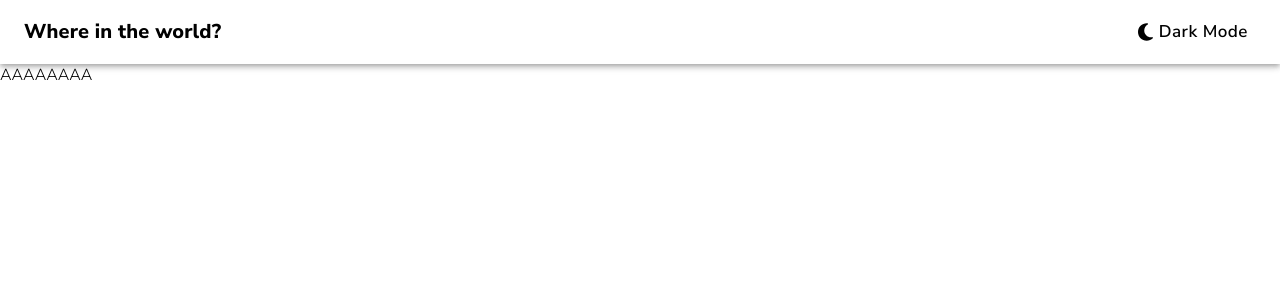
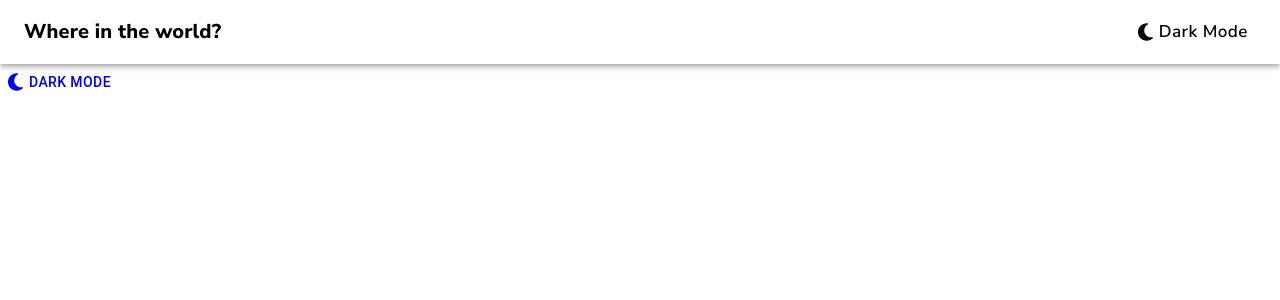
Before and after one commit to yxngalex/countries-presentation-app, a React (Create React App) app: page /details in a window 1280 px wide. Shown: the top 300 px of the page. Built offline with nearby package versions, Linux system fonts and the light colour scheme.

Commit message:
started working on country details component

```diff
--- a/public/index.html
+++ b/public/index.html
@@ -24,7 +24,7 @@
       work correctly both with client-side routing and a non-root public URL.
       Learn how to configure a non-root public URL by running `npm run build`.
     -->
-    <title>React App</title>
+    <title>Countries Presentation App</title>
   </head>
   <body>
     <noscript>You need to enable JavaScript to run this app.</noscript>
--- a/src/components/header/header.component.jsx
+++ b/src/components/header/header.component.jsx
@@ -1,4 +1,4 @@
-import React, {useState} from 'react';
+import React from 'react';
 import {makeStyles} from '@material-ui/core/styles';
 import AppBar from '@material-ui/core/AppBar';
 import Toolbar from '@material-ui/core/Toolbar';
@@ -11,7 +11,7 @@ import * as fontawesome from "@fortawesome/fontawesome-svg-core";
 
 import '../../assets/common.scss';
 
-const useStyles = makeStyles((theme) => ({
+const useStyles = makeStyles(() => ({
     root: {
         flexGrow: 1
     },
--- a/src/pages/countries/countries.component.jsx
+++ b/src/pages/countries/countries.component.jsx
@@ -27,7 +27,7 @@ const Countries = () => {
     }
 
     const filterByRegion = (region) => {
-        if (region === '') return;
+        if (region === ' ') return;
         getCountryByRegion(region).then(r => {
             setCountries(r);
         })
@@ -44,7 +44,7 @@ const Countries = () => {
                             <select className="field" id="select" onChange={v => filterByRegion(v.target.value)}>
                                 <option>Filter by Region</option>
                                 <option value="africa">Africa</option>
-                                <option value="america">America</option>
+                                <option value="americas">Americas</option>
                                 <option value="asia">Asia</option>
                                 <option value="europe">Europe</option>
                                 <option value="oceania">Oceania</option>
--- a/src/pages/details/country-details.component.jsx
+++ b/src/pages/details/country-details.component.jsx
@@ -1,9 +1,25 @@
 import React from "react";
 
-const CountryDetails = () => {
+import './country-details.style.scss';
+import Button from "@material-ui/core/Button";
+import {FontAwesomeIcon} from "@fortawesome/react-fontawesome";
+import {Link} from "react-router-dom";
+
+const CountryDetails = ({state}) => {
 
     return (
-        <div>AAAAAAAA</div>
+        <div className="details">
+            <Link to="/">
+                <Button color="inherit">
+                    <FontAwesomeIcon icon="fa-solid fa-moon"
+                                     style={{marginRight: '0.3em', fontSize: '20px'}}/>
+                    <span>Dark Mode</span>
+                </Button>
+            </Link>
+            <div className="container">
+
+            </div>
+        </div>
     )
 }
 
```
Also changed, not shown: src/pages/details/country-details.style.scss (added).
